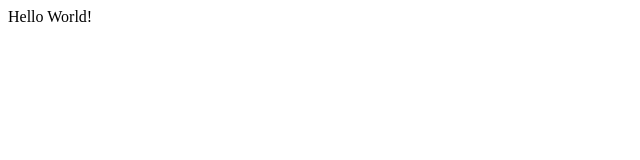
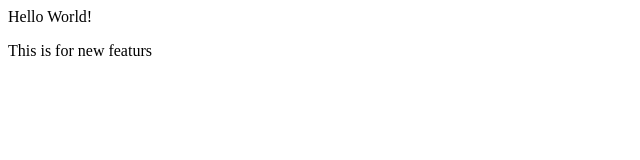
Before and after one commit to sufiyanshaikh01/LocalRepo, a plain HTML site: page index.html in a window 1280 px wide. Shown: the whole page, without its empty margins (0-640 px from the left). Drawn offline with Linux system fonts and the light colour scheme.

Commit message:
Add new files

```diff
--- a/index.html
+++ b/index.html
@@ -1 +1,2 @@
 <p> Hello World! </p>
+<p>This is for new featurs</P>
```
